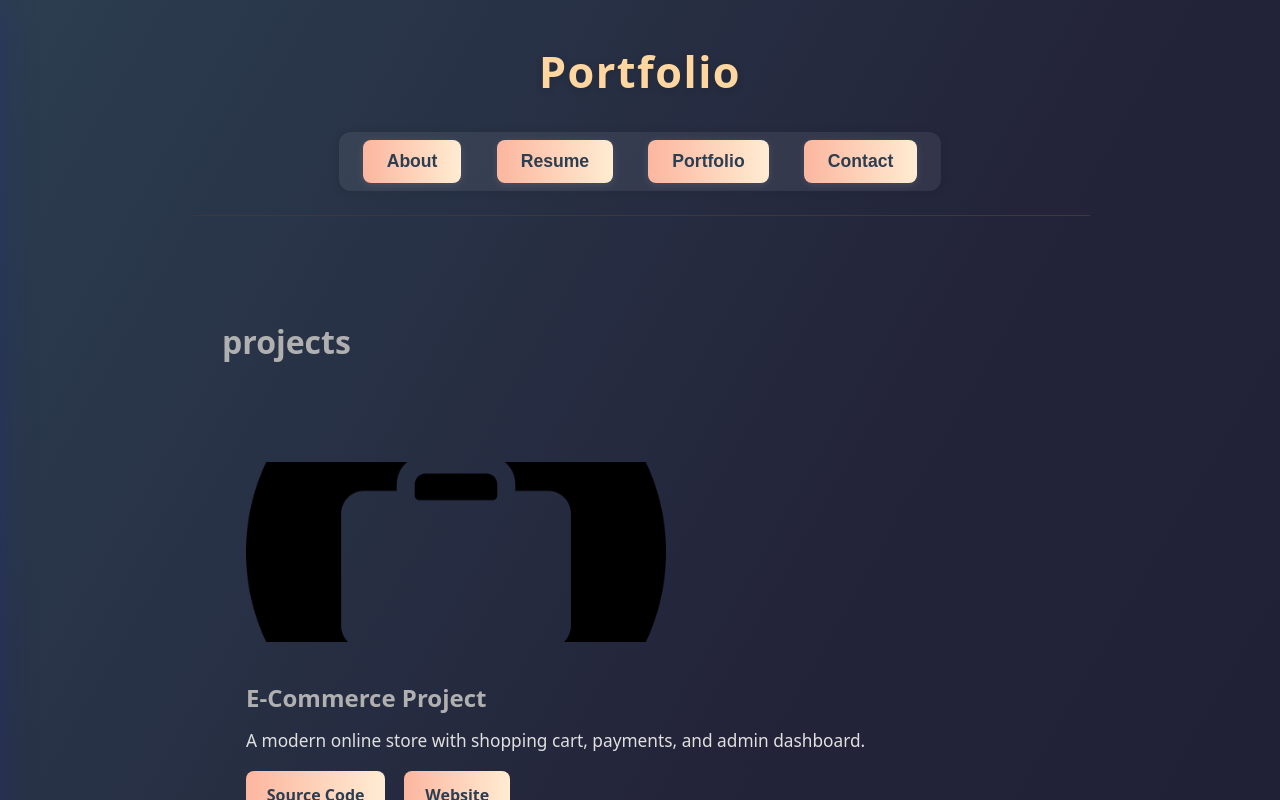
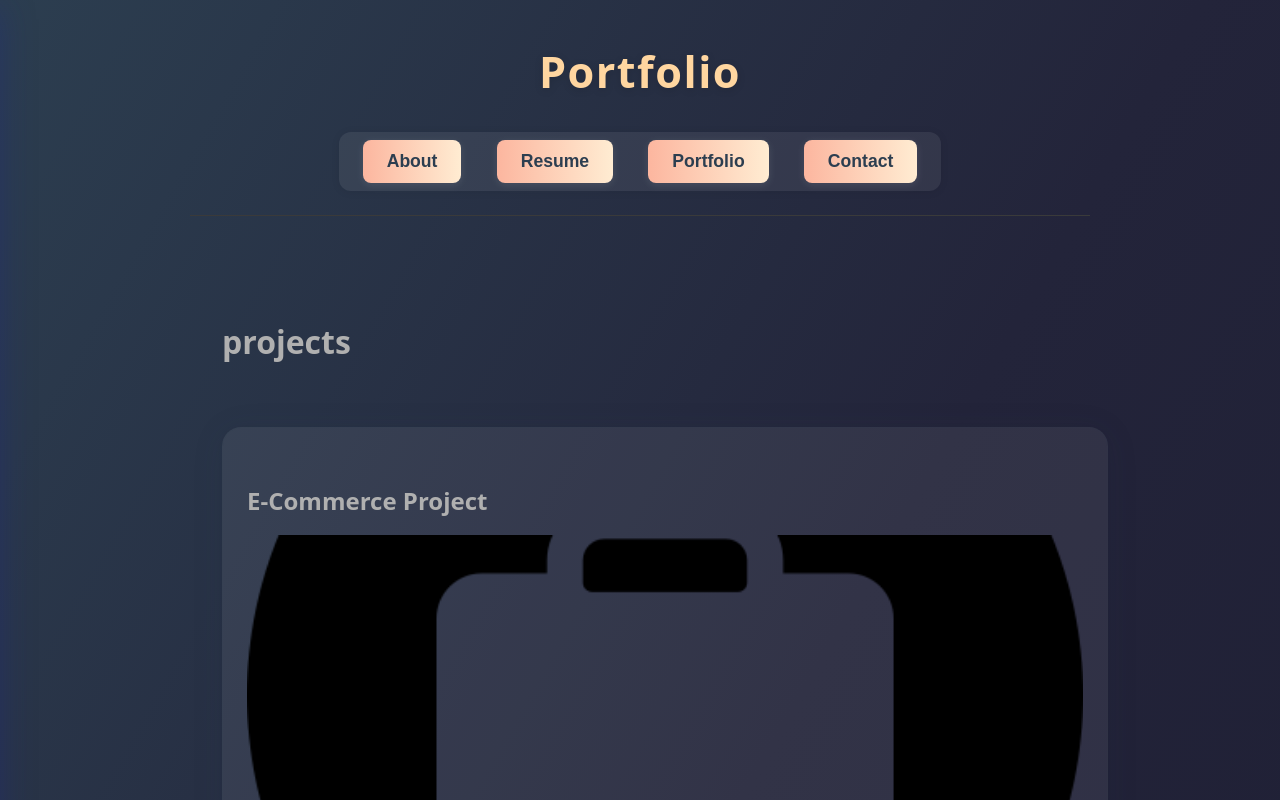
Before and after one commit to GeorgeMunday/software-development-portfolio, a React (Vite) app: page / in a window 1280 px wide. Both pictures are taken after a click on the button "Portfolio". Shown: the top 800 px of the page. Built offline with nearby package versions, Linux system fonts and the light colour scheme.

Commit message:
portfolio change

```diff
--- a/src/page/componets/mains/portfolio-main.jsx
+++ b/src/page/componets/mains/portfolio-main.jsx
@@ -50,21 +50,21 @@ const PortfolioMain = ({ onSidebarToggle, onInfoClick }) => {
       <div className="about-content">
         <div className="info-sections portfolio-grid">
           {projects.map((project, idx) => (
-            <div className="info-section portfolio-section" key={idx}>
-              <img src={project.image} alt={project.title + ' preview'} className="portfolio-thumb" />
-              <h2>{project.title}</h2>
+            <div className="info-section portfolio-section portfolio-card" key={idx}>
+              <h2 style={{marginBottom: '1rem'}}>{project.title}</h2>
+              <img src={project.image} alt={project.title + ' preview'} className="portfolio-thumb portfolio-thumb-large" />
               <p className="portfolio-desc">{project.description}</p>
-              <div className="portfolio-links">
-                <a href={project.source} target="_blank" rel="noopener noreferrer" className="portfolio-link-btn">Source Code</a>
-                <a href={project.website} target="_blank" rel="noopener noreferrer" className="portfolio-link-btn">Website</a>
+              <div className="portfolio-links portfolio-actions-row">
+                <a href={project.source} target="_blank" rel="noopener noreferrer" className="portfolio-link-btn portfolio-action-btn">Source Code</a>
+                <a href={project.website} target="_blank" rel="noopener noreferrer" className="portfolio-link-btn portfolio-action-btn">Website</a>
+                <button
+                  className="info-btn portfolio-action-btn"
+                  onClick={() => onInfoClick(project.infoType)}
+                  style={{marginTop: 0}}
+                >
+                  More Details
+                </button>
               </div>
-              <button
-                className="info-btn"
-                onClick={() => onInfoClick(project.infoType)}
-                style={{marginTop: '1.2rem'}}
-              >
-                More Details
-              </button>
             </div>
           ))}
         </div>
--- a/src/page/componets/mains/styles/portfolio.css
+++ b/src/page/componets/mains/styles/portfolio.css
@@ -11,21 +11,40 @@
   display: flex;
   flex-direction: column;
   align-items: flex-start;
-  border-radius: 1rem;
+  border-radius: 1.2rem;
   padding: 2.2rem 1.5rem 1.5rem 1.5rem;
   margin-bottom: 0.5rem;
   box-shadow: none;
 }
 
+.portfolio-card {
+  background: rgba(255,255,255,0.07);
+  box-shadow: 0 4px 32px 0 rgba(44,62,80,0.10), 0 1.5px 8px 0 rgba(44,62,80,0.07);
+  border-radius: 1.2rem;
+  transition: box-shadow 0.22s, transform 0.18s, background 0.22s;
+  border: 1.5px solid rgba(44,62,80,0.08);
+}
+.portfolio-card:hover {
+  background: rgba(255,255,255,0.18);
+  box-shadow: 0 8px 48px 0 rgba(44,62,80,0.18), 0 2.5px 16px 0 rgba(44,62,80,0.13);
+  transform: translateY(-4px) scale(1.025);
+  border: 1.5px solid #fcb69f;
+}
+
 .portfolio-thumb {
   width: 100%;
-  max-width: 420px;
-  height: 180px;
+  max-width: 100%;
+  height: 260px;
   object-fit: cover;
-  border-radius: 0.7rem;
+  border-radius: 1rem;
   margin-bottom: 1.1rem;
   box-shadow: none;
   display: block;
+  transition: box-shadow 0.18s;
+}
+.portfolio-thumb-large {
+  height: 320px;
+  border-radius: 1.1rem;
 }
 
 .portfolio-desc {
@@ -37,8 +56,34 @@
 
 .portfolio-links {
   display: flex;
-  gap: 1.2rem;
+  flex-direction: row;
+  gap: 0;
   margin-bottom: 1.1rem;
+  width: 100%;
+}
+
+.portfolio-actions-row {
+  width: 100%;
+  display: flex;
+  flex-direction: row;
+  justify-content: space-between;
+  align-items: stretch;
+  gap: 0;
+}
+
+.portfolio-action-btn {
+  flex: 1 1 33%;
+  max-width: 33%;
+  margin: 0 0.5rem;
+  text-align: center;
+  box-sizing: border-box;
+  min-width: 0;
+}
+.portfolio-action-btn:first-child {
+  margin-left: 0;
+}
+.portfolio-action-btn:last-child {
+  margin-right: 0;
 }
 
 .portfolio-link-btn {
```
